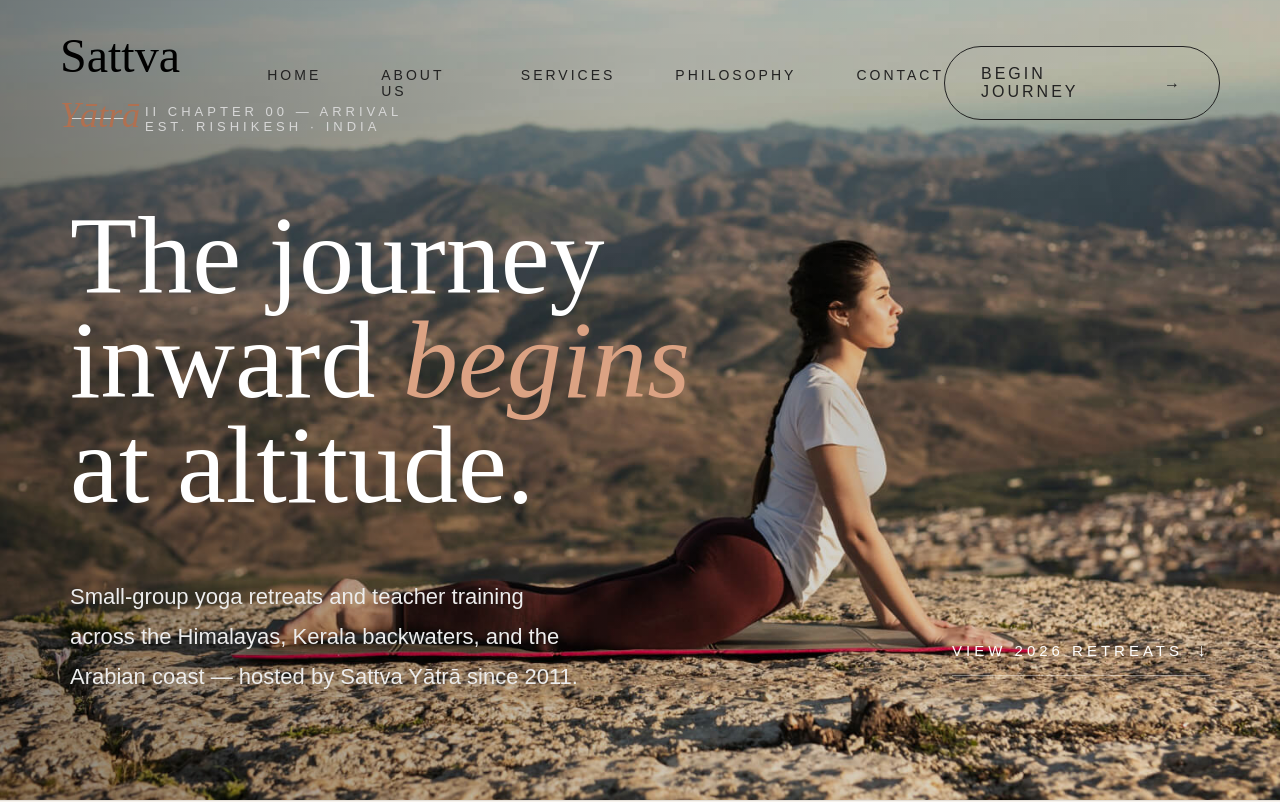
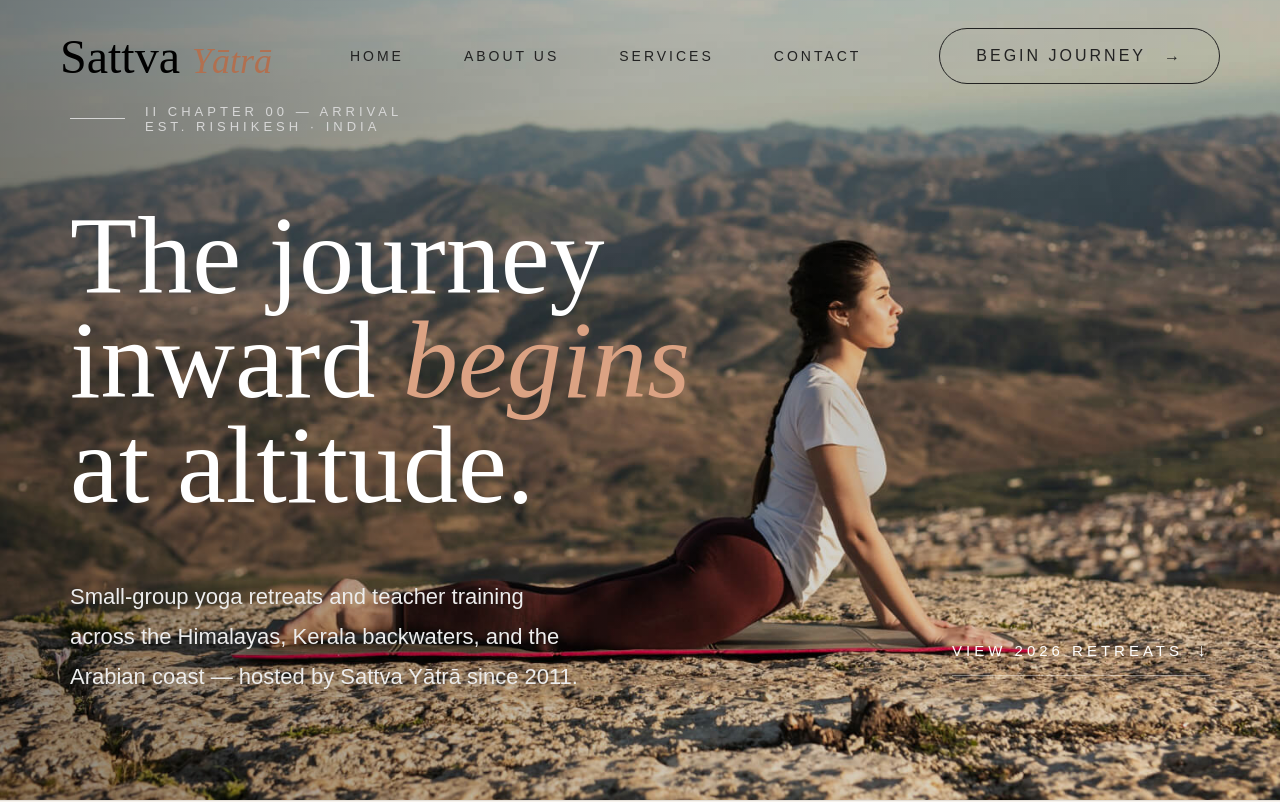
Before and after one commit to shivam9114/Pitara, a React (Vite) app: page / in a window 1280 px wide. Shown: the top 802 px of the page. Built offline with nearby package versions, Linux system fonts and the light colour scheme.

Commit message:
Add services page sections

```diff
--- a/src/components/Navbar/Navbar.jsx
+++ b/src/components/Navbar/Navbar.jsx
@@ -35,7 +35,7 @@ export default function Navbar() {
 
                     <a href="/services">Services</a>
 
-                    <a href="/philosophy">Philosophy</a>
+                    {/* <a href="/philosophy">Philosophy</a> */}
 
 
 
```
